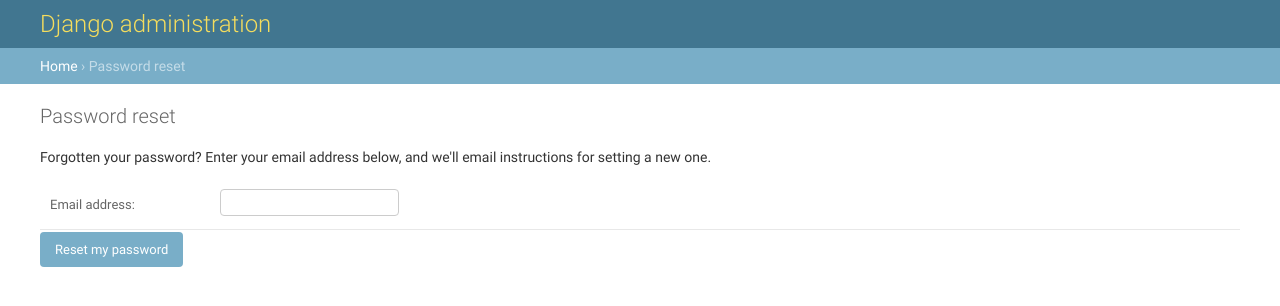
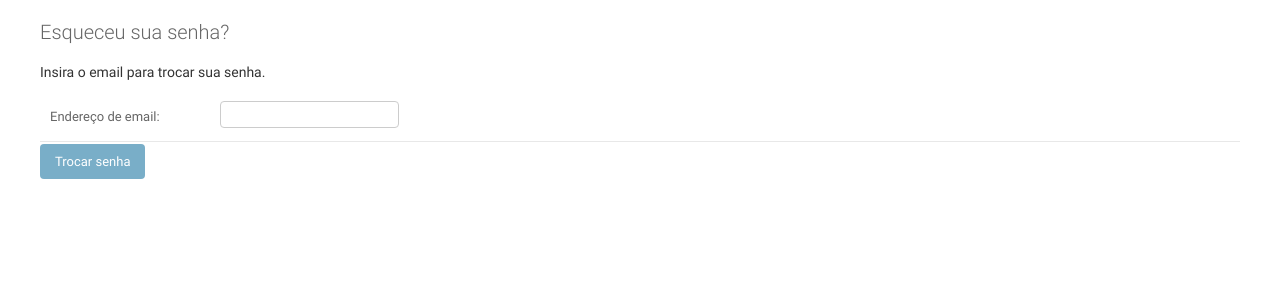
Before and after one commit to fga-eps-mds/2018.2-FGAPP-login, a Django app: a page that uses login/templates/registration/password_reset_form.html in a window 1280 px wide. Shown: the top 306 px of the page. Run offline with Django 3.2, Linux system fonts and the light colour scheme.

Commit message:
Rewrite djando base html and base_site html. Changed initial visual template.
Co-authored-by: Andre Pinto <andrelucax@gmail.com>
Co-authored-by: Gustavo Marques <gustavomarques.gml@gmail.com>

```diff
--- /dev/null
+++ b/login/templates/admin/base.html
@@ -0,0 +1,62 @@
+{% load i18n static %}<!DOCTYPE html>
+{% get_current_language as LANGUAGE_CODE %}{% get_current_language_bidi as LANGUAGE_BIDI %}
+<html lang="{{ LANGUAGE_CODE|default:"en-us" }}" {% if LANGUAGE_BIDI %}dir="rtl"{% endif %}>
+<head>
+<title>{% block title %}{% endblock %}</title>
+<link rel="stylesheet" type="text/css" href="{% block stylesheet %}{% static "admin/css/base.css" %}{% endblock %}">
+{% block extrastyle %}{% endblock %}
+{% if LANGUAGE_BIDI %}<link rel="stylesheet" type="text/css" href="{% block stylesheet_rtl %}{% static "admin/css/rtl.css" %}{% endblock %}">{% endif %}
+{% block extrahead %}{% endblock %}
+{% block responsive %}
+    <meta name="viewport" content="user-scalable=no, width=device-width, initial-scale=1.0, maximum-scale=1.0">
+    <link rel="stylesheet" type="text/css" href="{% static "admin/css/responsive.css" %}">
+    {% if LANGUAGE_BIDI %}<link rel="stylesheet" type="text/css" href="{% static "admin/css/responsive_rtl.css" %}">{% endif %}
+{% endblock %}
+{% block blockbots %}<meta name="robots" content="NONE,NOARCHIVE">{% endblock %}
+</head>
+{% load i18n %}
+
+<body class="{% if is_popup %}popup {% endif %}{% block bodyclass %}{% endblock %}"
+  data-admin-utc-offset="{% now "Z" %}">
+
+<!-- Container -->
+<div id="container">
+
+    {% if not is_popup %}
+    <!-- Header -->
+    <!-- END Header -->
+    {% block breadcrumbs %}
+    <div class="breadcrumbs">
+    <a href="{% url 'admin:index' %}">{% trans 'Home' %}</a>
+    {% if title %} &rsaquo; {{ title }}{% endif %}
+    </div>
+    {% endblock %}
+    {% endif %}
+
+    {% block messages %}
+        {% if messages %}
+        <ul class="messagelist">{% for message in messages %}
+          <li{% if message.tags %} class="{{ message.tags }}"{% endif %}>{{ message|capfirst }}</li>
+        {% endfor %}</ul>
+        {% endif %}
+    {% endblock messages %}
+
+    <!-- Content -->
+    <div id="content" class="{% block coltype %}colM{% endblock %}">
+        {% block pretitle %}{% endblock %}
+        {% block content_title %}{% if title %}<h1>{{ title }}</h1>{% endif %}{% endblock %}
+        {% block content %}
+        {% block object-tools %}{% endblock %}
+        {{ content }}
+        {% endblock %}
+        {% block sidebar %}{% endblock %}
+        <br class="clear">
+    </div>
+    <!-- END Content -->
+
+    {% block footer %}<div id="footer"></div>{% endblock %}
+</div>
+<!-- END Container -->
+
+</body>
+</html>
--- /dev/null
+++ b/login/templates/admin/base_site.html
@@ -0,0 +1,9 @@
+{% extends "admin/base.html" %}
+
+{% block title %}{{ title }} | {{ site_title|default:_('Django site admin') }}{% endblock %}
+
+{% block branding %}
+<h1 id="site-name"><a href="{% url 'admin:index' %}">{{ site_header|default:_('Django administration') }}</a></h1>
+{% endblock %}
+
+{% block nav-global %}{% endblock %}
--- a/login/templates/registration/password_reset_form.html
+++ b/login/templates/registration/password_reset_form.html
@@ -3,26 +3,22 @@
 
 {% block extrastyle %}{{ block.super }}<link rel="stylesheet" type="text/css" href="{% static "admin/css/forms.css" %}">{% endblock %}
 {% block breadcrumbs %}
-<div class="breadcrumbs">
-<a href="{% url 'admin:index' %}">{% trans 'Home' %}</a>
-&rsaquo; {% trans 'Password reset' %}
-</div>
 {% endblock %}
 
 {% block title %}{{ title }}{% endblock %}
-{% block content_title %}<h1>{{ title }}</h1>{% endblock %}
+{% block content_title %}<h1>{{ 'Esqueceu sua senha?' }}</h1{% endblock %}
 {% block content %}
 
-<p>{% trans "Forgotten your password? Enter your email address below, and we'll email instructions for setting a new one." %}</p>
+<p>{% trans "Insira o email para trocar sua senha." %}</p>
 
 <form method="post">{% csrf_token %}
 <fieldset class="module aligned">
     <div class="form-row field-email">
         {{ form.email.errors }}
-        <label for="id_email">{% trans 'Email address:' %}</label>
+        <label for="id_email">{% trans 'Endereço de email:' %}</label>
         {{ form.email }}
     </div>
-    <input type="submit" value="{% trans 'Reset my password' %}">
+    <input type="submit" value="{% trans 'Trocar senha' %}">
 </fieldset>
 </form>
 
```
